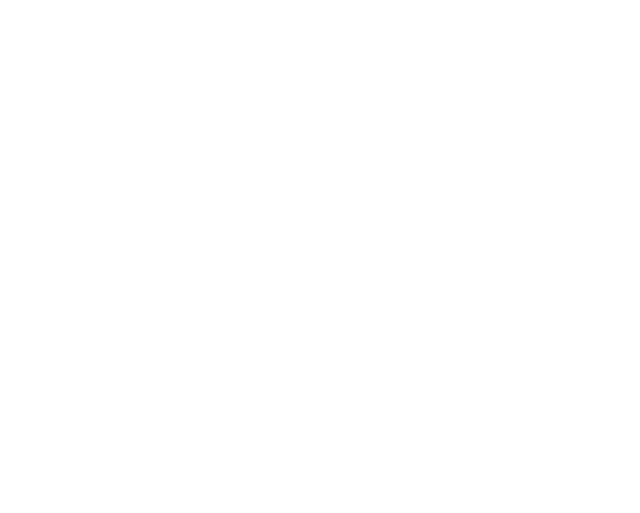
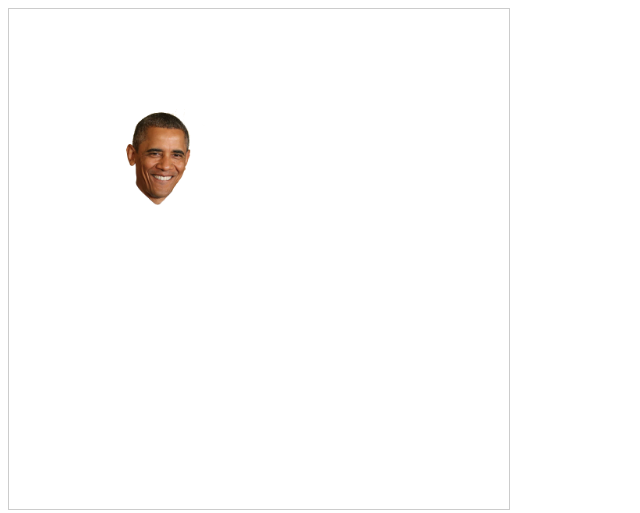
Before and after one commit to karbassi/week-09, a plain HTML site: page index.html in a window 1280 px wide. Shown: the whole page, without its empty margins (0-640 px from the left). Drawn offline with Linux system fonts and the light colour scheme.

Commit message:
Use JS Class structure

```diff
--- a/assets/css/style.css
+++ b/assets/css/style.css
@@ -0,0 +1,3 @@
+#drawing {
+  border: 1px solid #ccc;
+}
--- a/assets/js/index.js
+++ b/assets/js/index.js
@@ -0,0 +1,4 @@
+const canvas = document.querySelector('#drawing');
+const ctx = canvas.getContext('2d');
+
+const obama = new Obama(100, 100);
--- /dev/null
+++ b/assets/js/obama.js
@@ -0,0 +1,32 @@
+class Obama {
+  image;
+  x;
+  y;
+
+  constructor(theX, theY) {
+    console.log("We've loaded Obama!");
+    console.log(theX, theY);
+
+    this.x = theX;
+    this.y = theY;
+
+    this.loadImages();
+  }
+
+  loadImages() {
+    this.image = new Image();
+    // this.image.onload = function() {
+    //   this.draw();
+    // };
+    this.image.onload = () => {
+      this.draw();
+    };
+    this.image.src = './assets/img/obama.png';
+  }
+
+  draw() {
+    ctx.beginPath();
+    //  drawImage(image, dx, dy, dWidth, dHeight);
+    ctx.drawImage(this.image, 100, 100, 100, 100);
+  }
+}
--- a/index.html
+++ b/index.html
@@ -7,6 +7,8 @@
     <link rel="stylesheet" href="./assets/css/style.css" />
   </head>
   <body>
+    <canvas width="500" height="500" id="drawing"></canvas>
+
+    <script src="./assets/js/obama.js"></script>
     <script src="./assets/js/index.js"></script>
-  </body>
 </html>
```
